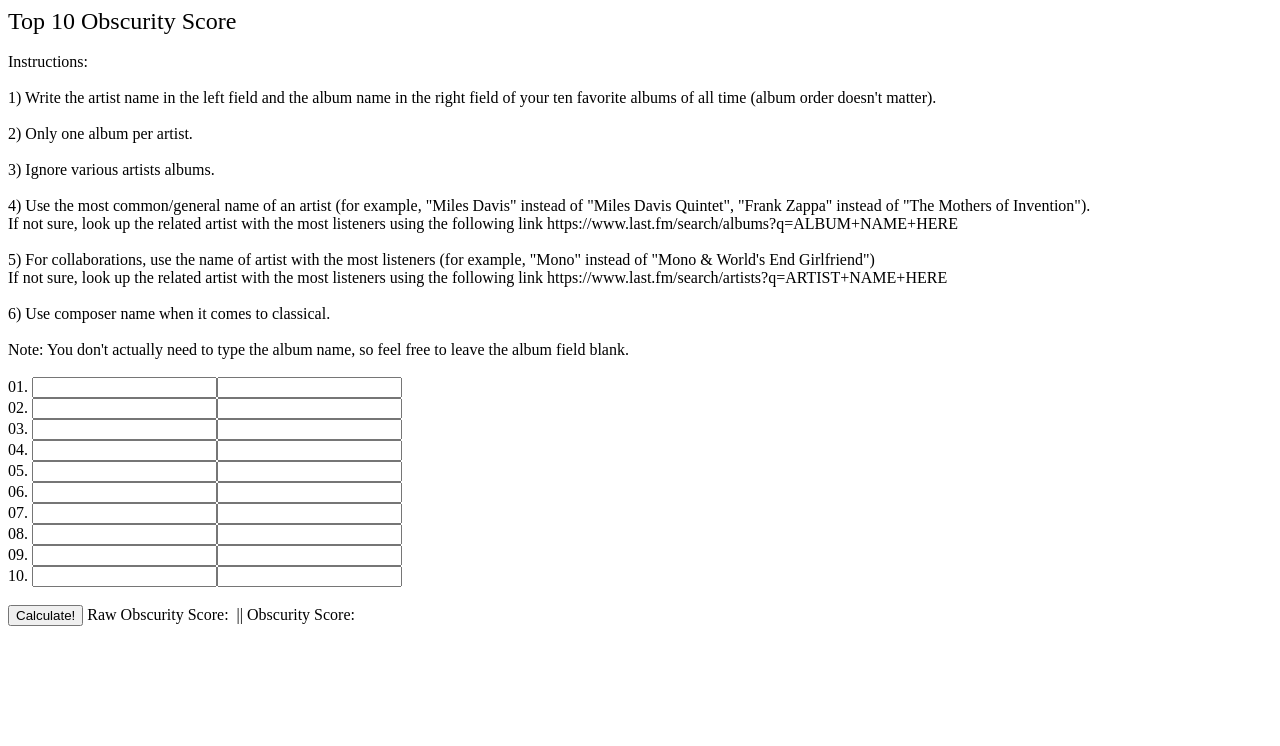
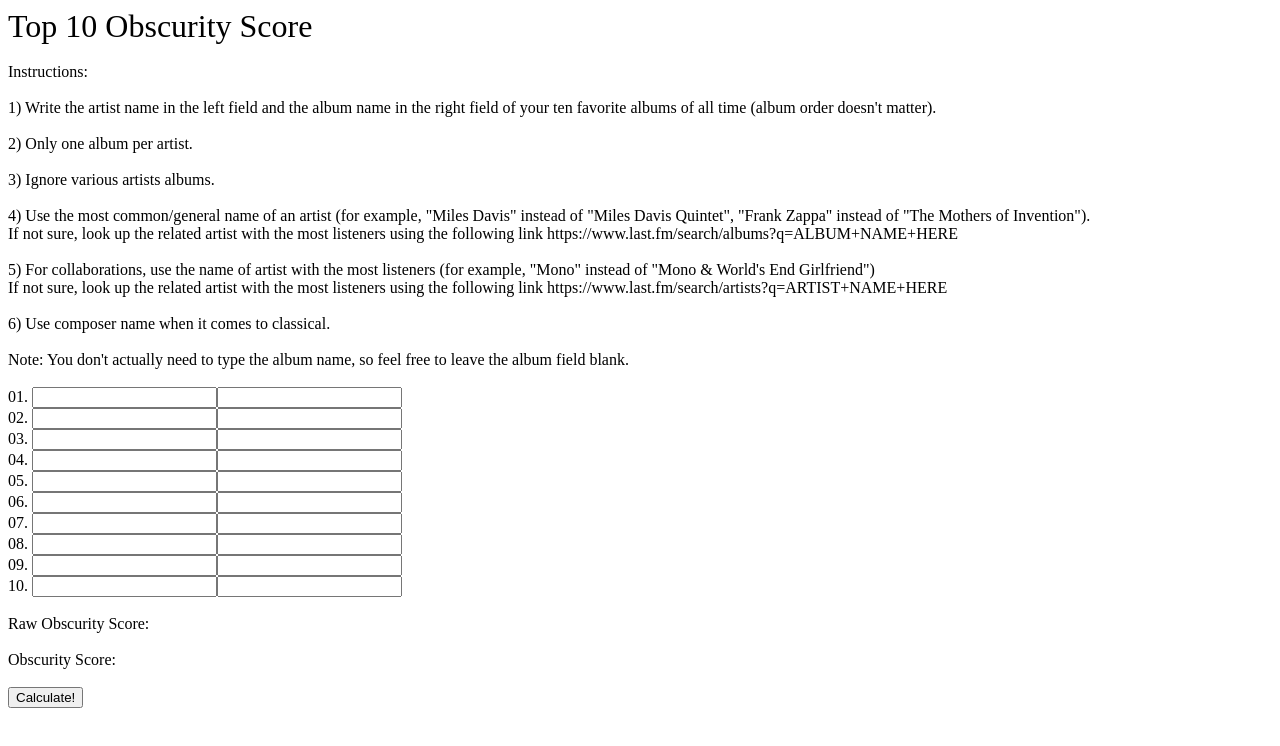
Before and after one commit to JacksonGariety/yellowjelly.github.io, a plain HTML site: page obscurity.html in a window 1280 px wide. Drawn offline with Linux system fonts and the light colour scheme.

Commit message:
Update obscurity.html

```diff
--- a/obscurity.html
+++ b/obscurity.html
@@ -1,7 +1,7 @@
 <!DOCTYPE html>
 <html>
 <body>
-<font size="5">Top 10 Obscurity Score</font>
+<font size="6">Top 10 Obscurity Score</font>
 <br>
 <br>
 Instructions:
@@ -47,8 +47,14 @@ Note: You don't actually need to type the album name, so feel free to leave the
 10. <input id="j"><input id="trash">
 <br>
 <br>
-<button type="button" onclick="rawf(); nonrawf();">Calculate!</button>&nbsp;Raw Obscurity Score: <b id="raw"></b>&nbsp;|| Obscurity Score: <b id="nonraw"></b>
-<script>
+Raw Obscurity Score: <b id="raw"></b>
+<br>
+<br>
+Obscurity Score: <b id="nonraw"></b>
+<br>
+<br>
+<button type="button" onclick="rawf(); nonrawf();">Calculate!</button>
+<!-- <button type="button" onclick="rawf(); nonrawf();">Calculate!</button>&nbsp;Raw Obscurity Score: <b id="raw"></b>&nbsp;|| Obscurity Score: <b id="nonraw"></b> --><script>
 function rawf() {
     var sum;
     sum = f();
```
